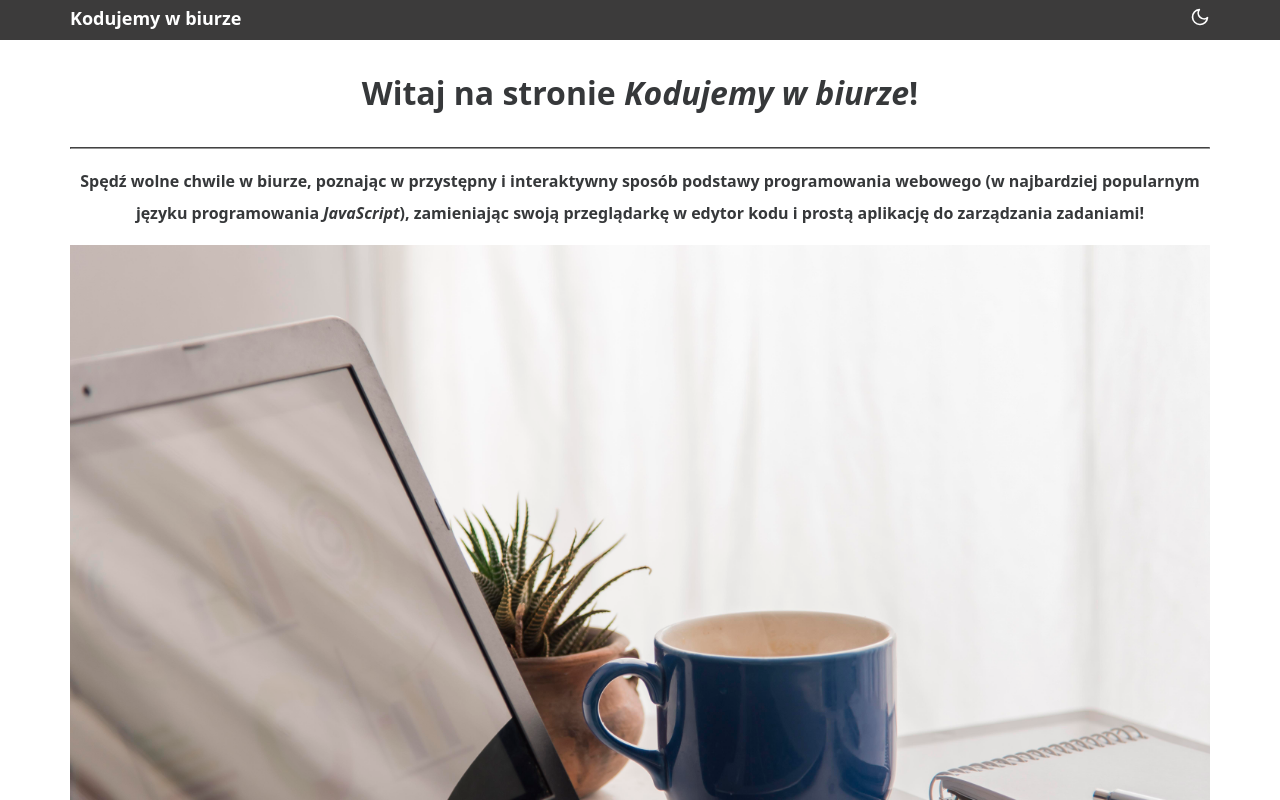
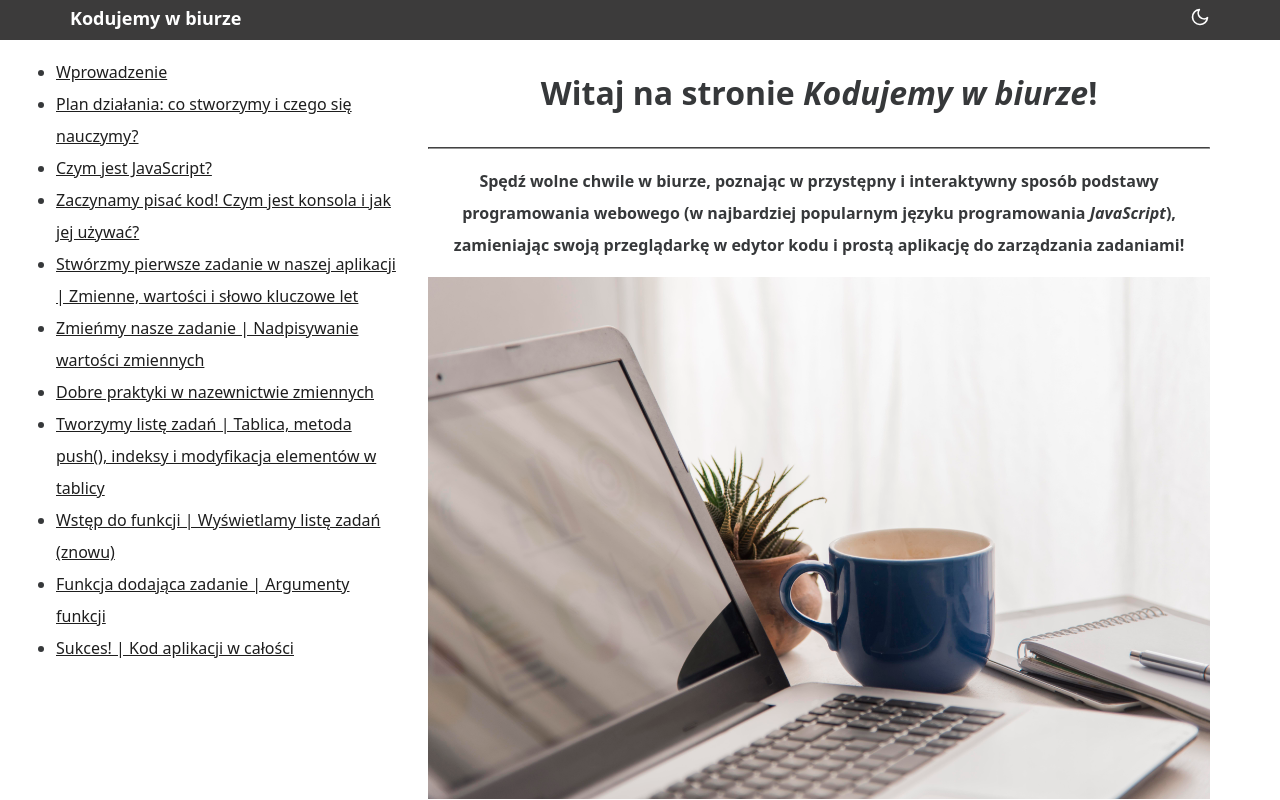
Before and after one commit to vadimgierko/kodujemywbiurze.pl, a SvelteKit app: page / in a window 1280 px wide. Shown: the top 800 px of the page. Built offline with nearby package versions, Linux system fonts and the light colour scheme.

Commit message:
add dynamic toc on mount and basic aside (need to fix css)

```diff
--- a/package.json
+++ b/package.json
@@ -29,6 +29,7 @@
 	},
 	"type": "module",
 	"dependencies": {
-		"marked": "^9.1.5"
+		"marked": "^9.1.5",
+		"slugify": "^1.6.6"
 	}
 }
--- a/src/app.html
+++ b/src/app.html
@@ -5,6 +5,10 @@
 		<link rel="icon" href="%sveltekit.assets%/favicon.png" />
 		<meta name="viewport" content="width=device-width, initial-scale=1" />
 		<style>
+			html {
+				scroll-behavior: smooth;
+				scroll-padding-top: 40px;
+			}
 			/* LIGHT/DARK MODE */
 
 			:root, html[data-theme='light'] {
@@ -144,6 +148,54 @@
 					document.documentElement.setAttribute('data-theme', 'dark');
 				}
 			}
+
+			//======================= FOR SCROLLING =========================//
+
+			// Smooth scroll to anchor links
+			document.querySelectorAll('a[href^="#"]').forEach(anchor => {
+				anchor.addEventListener('click', function (e) {
+					e.preventDefault();
+
+					const targetId = this.getAttribute('href').substring(1);
+					const targetElement = document.getElementById(targetId);
+
+					if (targetElement) {
+						window.scrollTo({
+							behavior: 'smooth',
+							top: targetElement.offsetTop,
+						});
+					}
+				});
+			});
+
+			window.addEventListener('load', () => {
+				if (window.location.hash) {
+					const targetId = window.location.hash.substring(1);
+					const targetElement = document.getElementById(targetId);
+
+					if (targetElement) {
+						window.scrollTo({
+							behavior: 'smooth',
+							top: targetElement.offsetTop,
+						});
+					}
+				}
+			});
+
+			window.addEventListener('popstate', () => {
+				if (window.location.hash) {
+					const targetId = window.location.hash.substring(1);
+					const targetElement = document.getElementById(targetId);
+
+					if (targetElement) {
+						window.scrollTo({
+							behavior: 'smooth',
+							top: targetElement.offsetTop,
+						});
+					}
+				}
+			});
+
 		</script>
 	</body>
 </html>
--- a/src/routes/+layout.svelte
+++ b/src/routes/+layout.svelte
@@ -5,15 +5,6 @@
 
 <Navbar />
 
-<main>
-	<slot />
-</main>
+<slot />
 
 <Footer />
-
-<style>
-	main {
-		margin-top: 40px;
-		flex-grow: 1;
-	}
-</style>
--- a/src/routes/+page.svelte
+++ b/src/routes/+page.svelte
@@ -1,9 +1,32 @@
 <script lang="ts">
 	import { marked } from 'marked';
+	import { onMount } from 'svelte';
+	import slugify from 'slugify';
 
 	export let data;
 
 	const { content } = data;
+
+	function customSlugify(text: string) {
+		slugify.extend({ '|': '-' });
+		return slugify(text, { lower: true, strict: true, remove: /[*+~.()'"!:@]|/g });
+	}
+
+	let headers: string[] = [];
+
+	onMount(() => {
+		// find all headers:
+		const h2s = document.querySelectorAll('h2');
+		// console.log(h2s);
+
+		// add id to every header:
+		h2s.forEach((h2) => {
+			// console.log(h2.textContent);
+			h2.setAttribute('id', customSlugify(h2.textContent as string));
+
+			headers = [...headers, h2.textContent as string];
+		});
+	});
 </script>
 
 <svelte:head>
@@ -15,14 +38,30 @@
 	/>
 </svelte:head>
 
+<div id="container">
+	<aside>
+		{#if headers.length}
+			<nav>
+				<ul>
+					{#each headers as header}
+						<li>
+							<a href={`#${customSlugify(header)}`}>{header}</a>
+						</li>
+					{/each}
+				</ul>
+			</nav>
+		{/if}
+	</aside>
+	<main>
 		<header>
 			<h1>Witaj na stronie <em>Kodujemy w biurze</em>!</h1>
 			<hr />
 			<p style="text-align: center;">
 				<strong>
 					Spędź wolne chwile w biurze, poznając w przystępny i interaktywny sposób podstawy
-			programowania webowego (w najbardziej popularnym języku programowania <em>JavaScript</em>), zamieniając swoją przeglądarkę w edytor
-			kodu i prostą aplikację do zarządzania zadaniami!
+					programowania webowego (w najbardziej popularnym języku programowania <em>JavaScript</em
+					>), zamieniając swoją przeglądarkę w edytor kodu i prostą aplikację do zarządzania
+					zadaniami!
 				</strong>
 			</p>
 		</header>
@@ -44,3 +83,30 @@
 		<article>
 			{@html marked(content)}
 		</article>
+	</main>
+</div>
+
+<style>
+	#container {
+		margin-top: 40px;
+
+		display: flex;
+		flex-direction: row;
+	}
+
+	aside {
+		min-width: 30%;
+		max-width: 30%;
+		margin-right: 1em;
+		position: fixed;
+		top: 40;
+		left: 1em;
+	}
+
+	main {
+		width: auto;
+		margin-left: calc(30% + 1em);
+		/* margin-top: 40px; */
+		/* flex-grow: 1; */
+	}
+</style>
--- a/static/content/podstawy-javascript.md
+++ b/static/content/podstawy-javascript.md
@@ -1,13 +1,15 @@
-- Pracujesz w biurze?
-- Masz do dyspozycji komputer/ laptop, Internet i kubek kawy/ herbaty?
+## Wprowadzenie
+
+- **Pracujesz w biurze?**
+- **Masz do dyspozycji komputer/ laptop, Internet i kubek kawy/ herbaty?**
 
 A może tak spróbujesz przekonać się, czy **kodowanie może być równie dobrym wypełniaczem Twojego czasu w biurze, jak skrollowanie Fejsa czy Insta**?
 
-*Kodujemy w biurze* powstało w ramach eksperymentu i impulsu, by zachęcić pracowników biurowych do spróbowania swoich sił w kodowaniu webowym w przyjazny i nie wymagający żadnych konfiguracji sposób.
+*Kodujemy w biurze* powstało w ramach eksperymentu i impulsu, by **zachęcić pracowników biurowych do spróbowania swoich sił w kodowaniu** webowym w przyjazny i nie wymagający żadnych konfiguracji sposób.
 
-W trakcie tego krótkiego kursu napiszemy i odpalimy prosty kod w najbardziej popularnym języku programowania (*JavaScript*) bezpośrednio w przeglądarce (dokładnie tutaj, na tej stronie) i przy okazji poznamy wybrane podstawy tego języka.
+W trakcie tego krótkiego kursu napiszemy i odpalimy prosty kod w najbardziej popularnym języku programowania (***JavaScript***) bezpośrednio w przeglądarce (dokładnie tutaj, na tej stronie) i przy okazji poznamy wybrane podstawy tego języka.
 
-Chodzi mi przede wszystkim o pobudzenie Twojej ciekawości i pokazanie, że pisanie kodu jest dostępne dla każdego i może być świetną zabawą (w szczególności w biurze)!
+Chodzi mi przede wszystkim o **pobudzenie Twojej ciekawości** i pokazanie, że **pisanie kodu jest dostępne dla każdego** i może być świetną **zabawą** (w szczególności w biurze)!
 
 *Happy Coding!*
 
@@ -187,7 +189,7 @@ Teraz, kiedy ponownie sprawdzimy wartość `tasks[0]` w konsoli, to wyświetli n
 
 Świetnie! Potrafimy tworzyć listę zadań, uzyskiwać dostęp do poszczególnych elementów z listy i modyfikować je oraz dodawać nowe elementy do listy/ tablicy. Teraz nadszedł czas na pisanie reużywalnego kodu, który będzie wykonywał pewne powtarzalne zadania - dodawanie nowych zadań!
 
-## Wstęp do funckji | Wyświetlamy listę zadań (znowu)
+## Wstęp do funkcji | Wyświetlamy listę zadań (znowu)
 
 Każdorazowe dodawanie zadań do listy zadań poprzez użycie kodu, z którego wcześniej korzystaliśmy (`tasks.push("nowe zadanie")`), działa, ale programiści "opakowują" kod, z którego często korzystamy (a będziemy często dodawać zadania do listy), w reużywalne "kawałki" kodu, które nazywają się funkcjami.
 
```
Also changed, not shown: 1 other file (tests, documents, lock files or other folders). Lines whose indentation alone changed are shown as unchanged.
